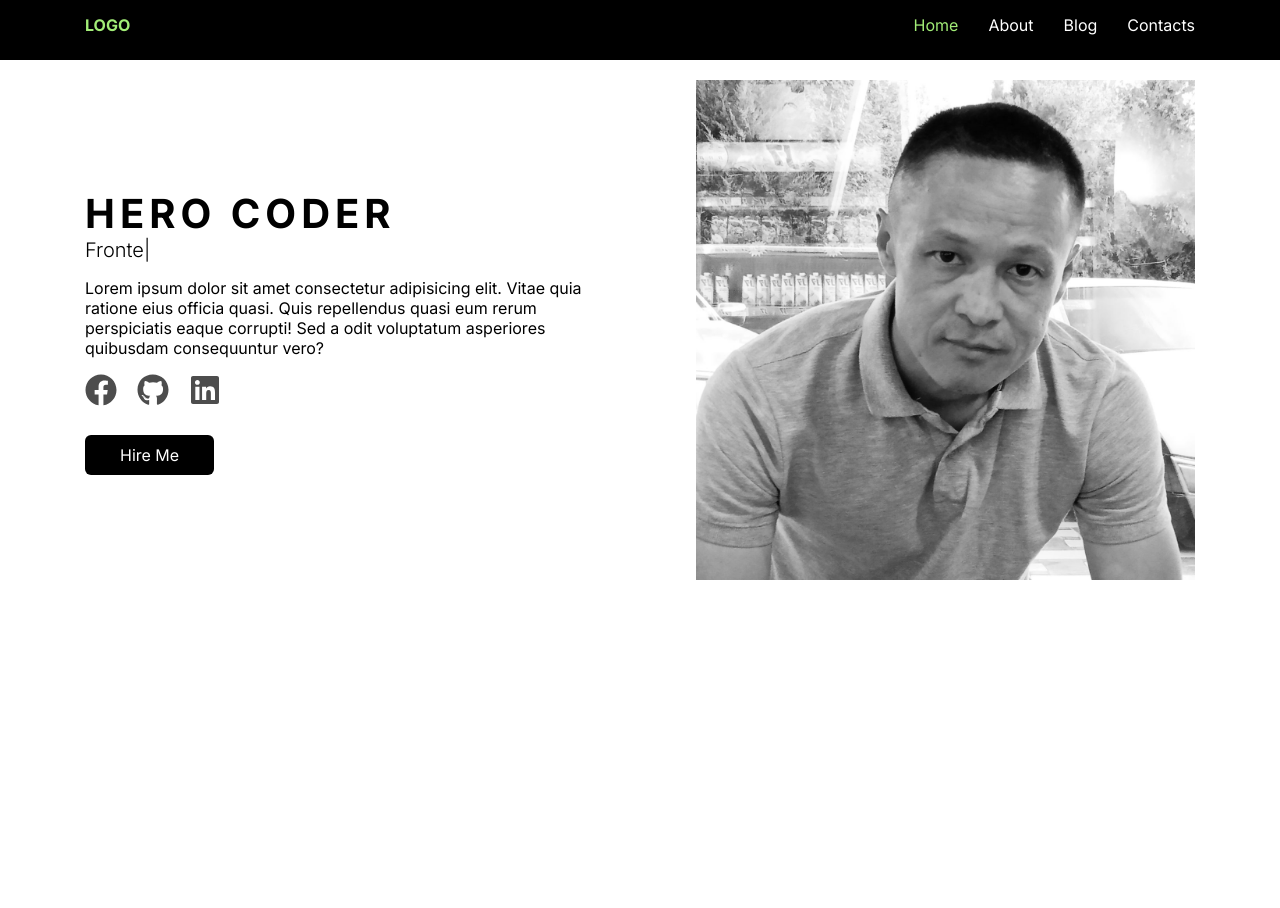
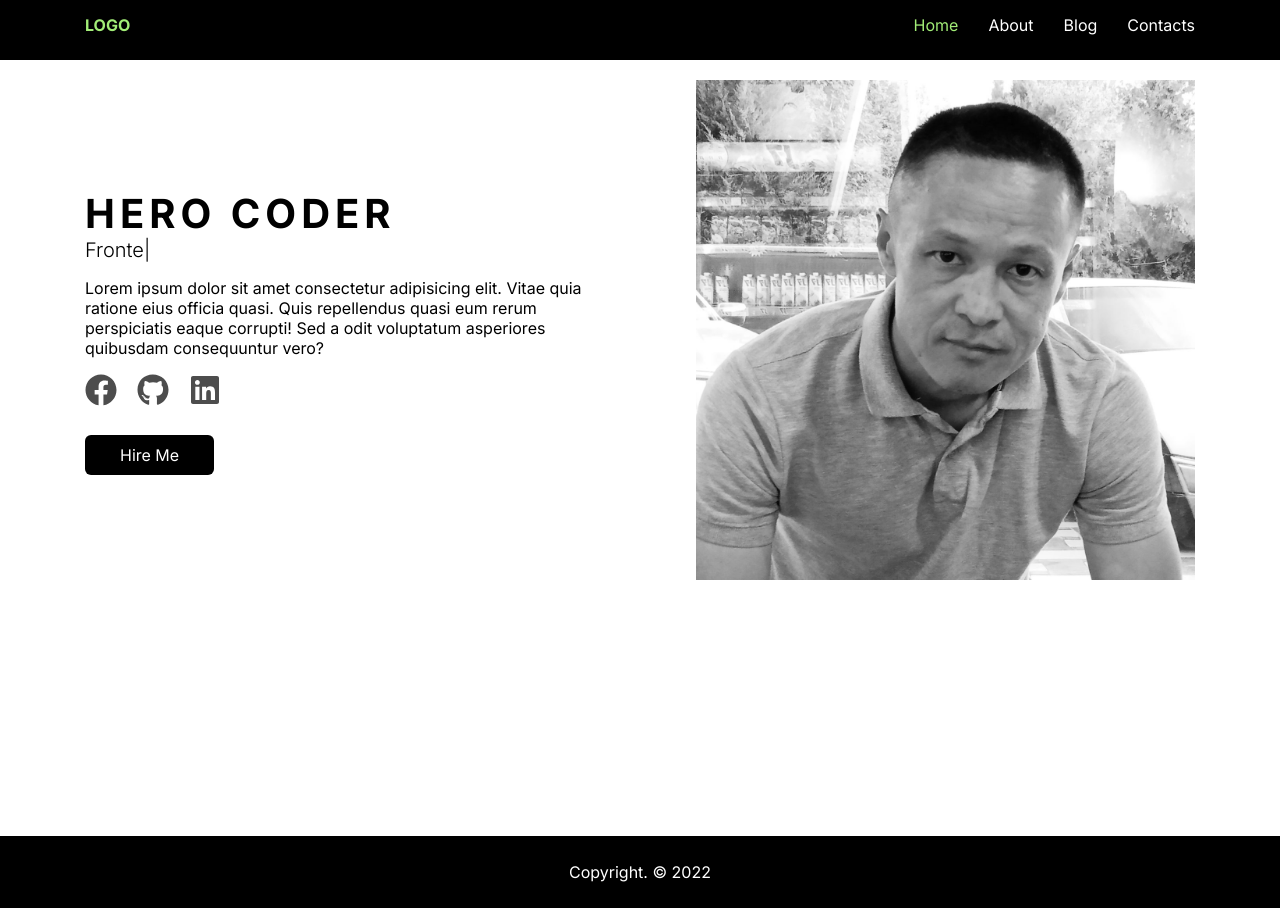
Before and after one commit to Gaipov5791/first-portfolio-react, a React (Create React App) app: page / in a window 1280 px wide. Before the commit the page ends 806 px from the top, so only its background shows below. Built offline with nearby package versions, Linux system fonts and the light colour scheme.

Commit message:
update app.js

```diff
--- a/src/App.js
+++ b/src/App.js
@@ -1,6 +1,6 @@
 import { Routes, Route} from "react-router-dom";
 
-import { Navbar } from "./components";
+import { Navbar, Footer } from "./components";
 import { Home, About, Blog, Contacts, Notfound } from "./Pages";
 
 
@@ -22,6 +22,9 @@ function App() {
 				<Route path="*" element={<Notfound />}></Route>
 		    </Routes>
       </main>
+      <footer>
+        <Footer></Footer>
+      </footer>
 
     </div>
   );
```
